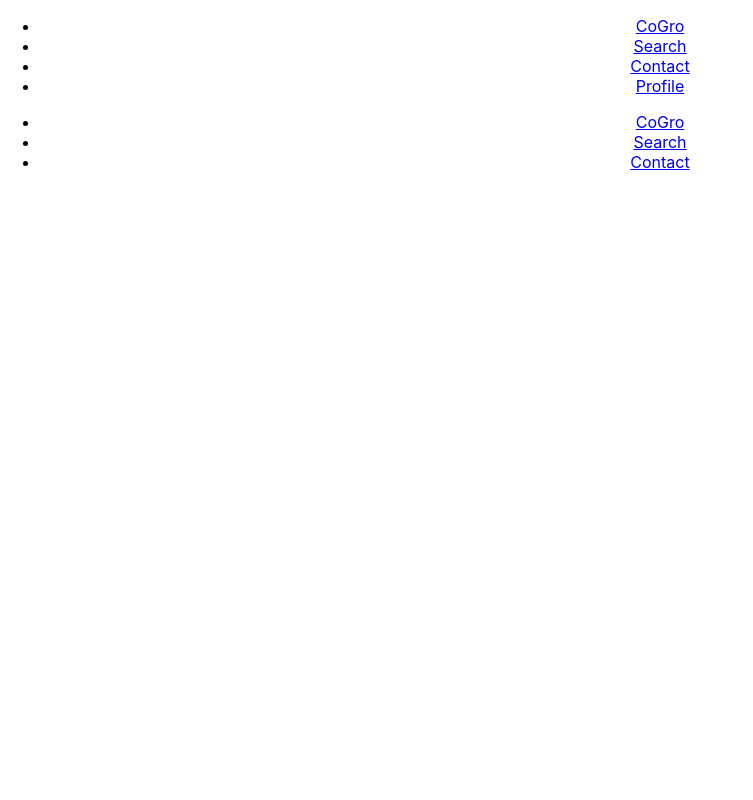
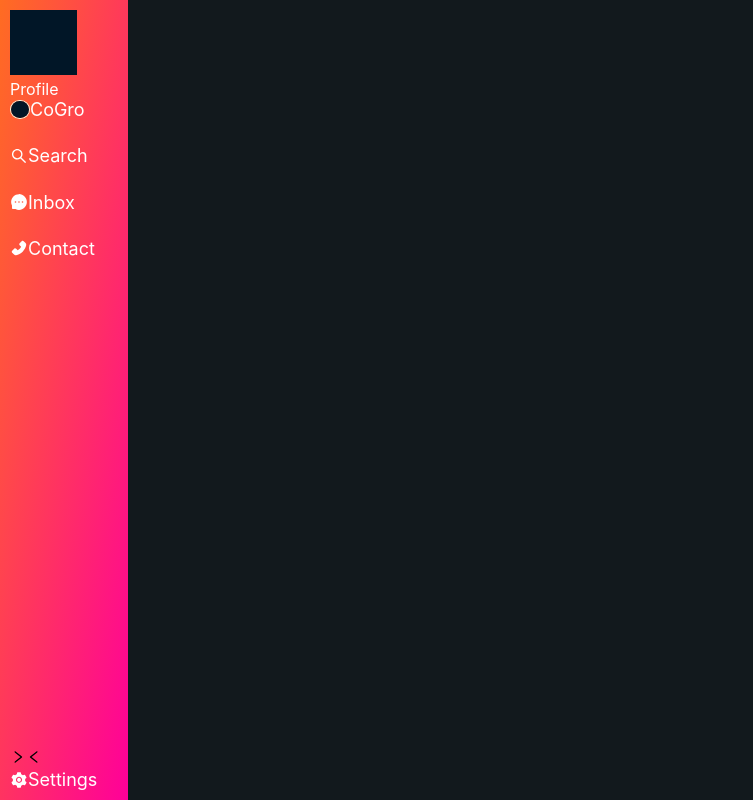
Before and after one commit to AyushAwasthi2384/hackCBS6, a React (Create React App) app: page / in a window 1280 px wide. Shown: the whole page, without its empty margins (0-753 px from the left). Built offline with nearby package versions, Linux system fonts and the light colour scheme.

Commit message:
temp html

```diff
--- a/package.json
+++ b/package.json
@@ -8,6 +8,7 @@
     "@testing-library/user-event": "^13.5.0",
     "react": "^18.2.0",
     "react-dom": "^18.2.0",
+    "react-icons": "^4.11.0",
     "react-scripts": "5.0.1",
     "web-vitals": "^2.1.4"
   },
--- a/public/index.html
+++ b/public/index.html
@@ -24,7 +24,7 @@
       work correctly both with client-side routing and a non-root public URL.
       Learn how to configure a non-root public URL by running `npm run build`.
     -->
-    <title>React App</title>
+    <title>CoGro</title>
   </head>
   <body>
     <noscript>You need to enable JavaScript to run this app.</noscript>
--- a/src/App.css
+++ b/src/App.css
@@ -1,38 +1,59 @@
-.App {
-  text-align: center;
+*{
+  box-sizing: border-box;
+  padding: 0;
+  margin: 0;
 }
 
-.App-logo {
-  height: 40vmin;
-  pointer-events: none;
+body{
+  background-color:
+  #12191d;
 }
 
-@media (prefers-reduced-motion: no-preference) {
-  .App-logo {
-    animation: App-logo-spin infinite 20s linear;
-  }
+.sidebar{
+  height: 100vh;
+  width: 10vw;
+  display: flex;
+  flex-direction: column;
+  /* align-items: center; */
+  padding: 10px;
+  justify-content: space-between;
+  background: linear-gradient(100deg, #ff6c22, #ff0099);
+}
+.sidebar ul{
+  list-style: none;
+}
+.side-list{
+  height: 50vh;
+  display: flex;
+  flex-direction: column;
 }
 
-.App-header {
-  background-color: #282c34;
-  min-height: 100vh;
+.side-links{
+  height: 20vh;
   display: flex;
   flex-direction: column;
-  align-items: center;
-  justify-content: center;
-  font-size: calc(10px + 2vmin);
-  color: white;
+  justify-content: space-between;
 }
 
-.App-link {
-  color: #61dafb;
+.side-links li a img{
+  width: 20px;
+  border-radius: 50%;
+  border: 1px solid beige;
+}
+.side-links li a{
+  display: flex;
+  align-items: center;
+  /* justify-content: center; */
+  font-size: large;
+  color: white;
+  text-decoration: none;
 }
 
-@keyframes App-logo-spin {
-  from {
-    transform: rotate(0deg);
-  }
-  to {
-    transform: rotate(360deg);
-  }
+#below-links{
+  height: max-content;
 }
+
+a{
+  color: white;
+  text-decoration: none;
+}
--- a/src/Components/Sidebar.jsx
+++ b/src/Components/Sidebar.jsx
@@ -1,24 +1,34 @@
+import React from "react";
+import { ReactDOM } from "react";
+import "./Assets/temp-img.png";
+import { AiFillMessage, AiFillPhone, AiFillSetting, AiOutlineLeft, AiOutlineRight, AiOutlineSearch } from "react-icons/ai";
 function Sidebar() {
   return (
     <div>
-      <navbar>
-        <ul>
-          <li><a href="#">CoGro</a></li>
-          <li><a href="#">Search</a></li>
-          <li><a href="#">Contact</a></li>
-          <li><a href="#">Profile</a></li>
+      <navbar className="sidebar">
+        <div className="side-list">
+          <a href="#"><img src={require('./Assets/temp-img.png')} /> <span>Profile</span></a>
+          <ul className="side-links">
+            <li><a href="#"><img src={require('./Assets/temp-img.png')} /> CoGro</a></li>
+            <li><a href="#"><AiOutlineSearch /> <span>Search</span></a></li>
+            <li><a href="#"><AiFillMessage /> <span>Inbox</span></a></li>
+            <li><a href="#"><AiFillPhone /> <span>Contact</span></a></li>
+          </ul>
+        </div>
 
-        </ul>
+        <div className="side-low">
+          <span className="sidebar-expand"><AiOutlineRight /></span>
+          <span className="sidebar-Collapse"><AiOutlineLeft /></span>
+          <ul className="side-links" id="below-links">
 
-        <ul>
-          <li><a href="#">CoGro</a></li>
-          <li><a href="#">Search</a></li>
-          <li><a href="#">Contact</a></li>
+            <li><a href="#"><AiFillSetting /> <span>Settings</span></a></li>
+          </ul>
+        </div>
 
-        </ul>
+
       </navbar>
     </div>
-   );
+  );
 }
 
 export default Sidebar;
```
Also changed, not shown: index.html (added, +11 -0 lines), src/Components/Assets/temp-img.png (added), 1 other file (tests, documents, lock files or other folders).
